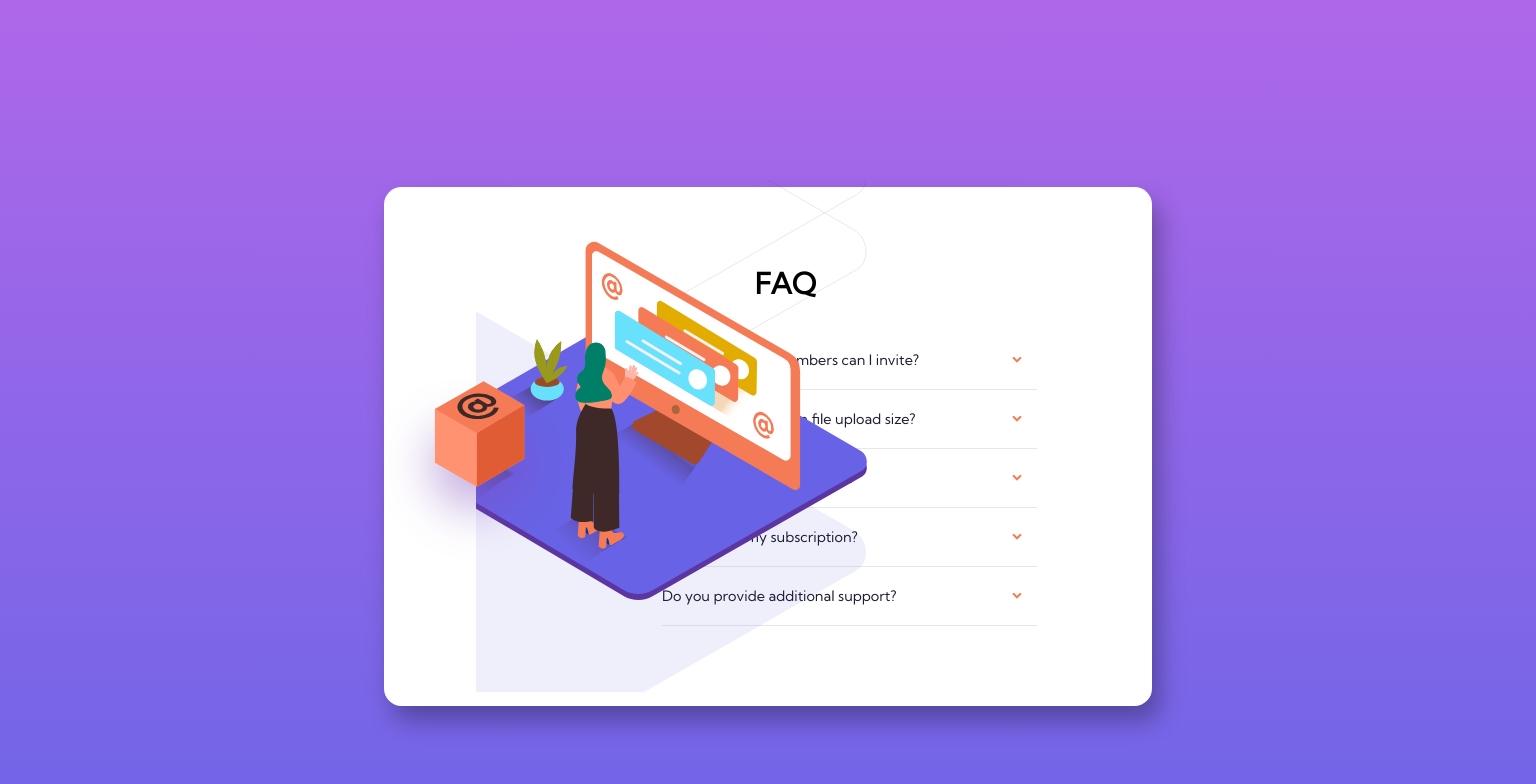
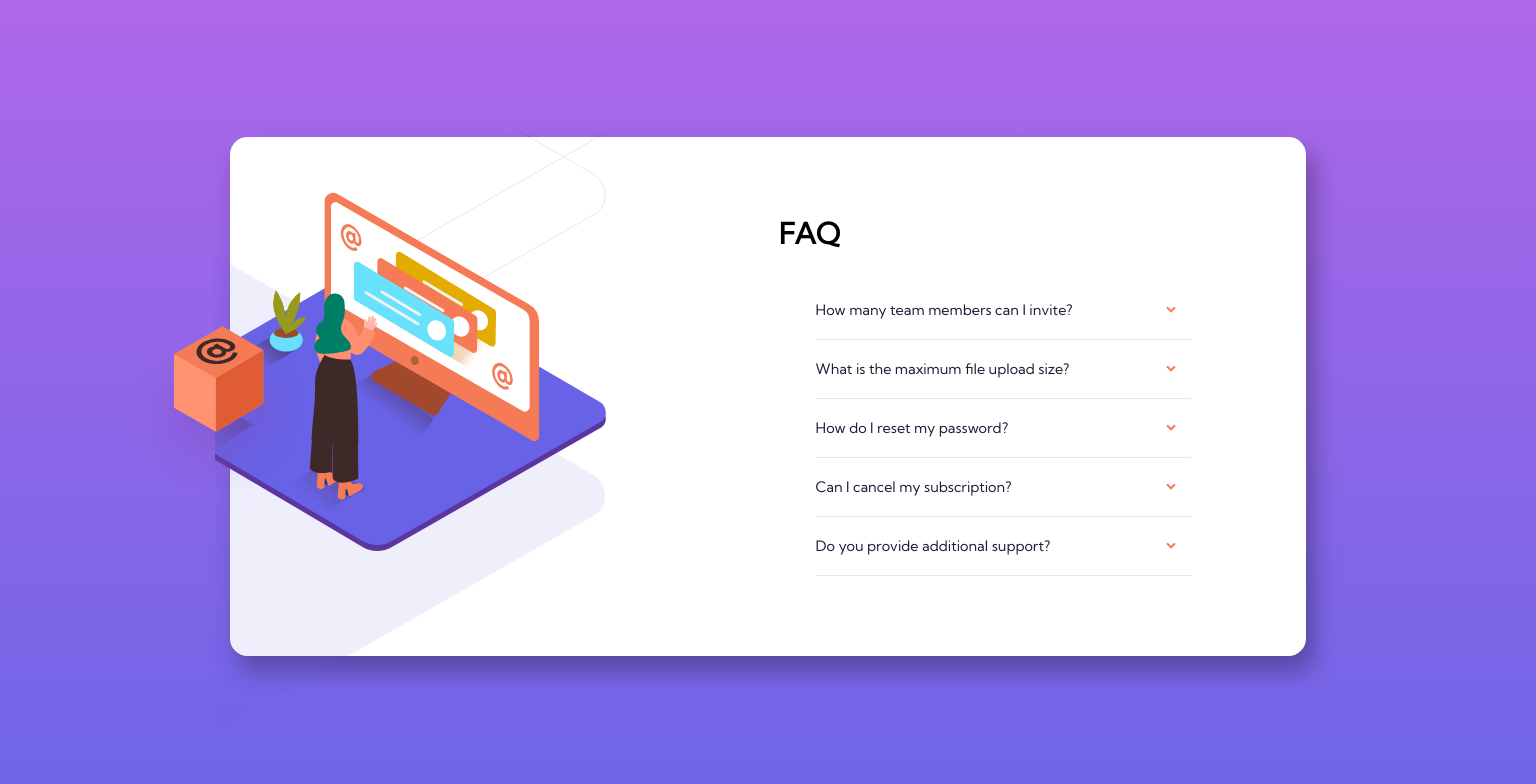
Before and after one commit to marcosfsousa/FAQ-accordion-card, a plain HTML site: page index.html in a window 1536 px wide. Shown: the top 784 px of the page. Drawn offline with Linux system fonts and the light colour scheme.

Commit message:
refactored desktop breakpoint

```diff
--- a/styles.css
+++ b/styles.css
@@ -149,10 +149,10 @@ label {
 
     .image_box {
         position: absolute;
-        left: 476px;
+        left: 215px;
         width: 700px;
-        top: 180px;
-        height: 64%;
+        top: 131px;
+        height: 85%;
         overflow: hidden;
     }
 
@@ -162,12 +162,12 @@ label {
         padding-right: 115px;
         padding-bottom: 80px;
         font-size: 1.2em;
-        max-width: 50%;
-        margin: 0px auto 250px auto;
+        max-width: 70%;
+        margin: -50px auto 250px auto;
     }
 
     .text-center {
-        margin-right: -135px;
+        margin-right: -183px;
         padding-bottom: 10px;
 
     }
@@ -195,7 +195,7 @@ label {
 
     .img-desk-background {
         position: relative;
-        top: -665px;
+        top: -672px;
         left: -575px;
 
     }
@@ -208,8 +208,8 @@ label {
     }
     .img-box-desktop {
         position: relative;
-        top: 379px;
-        left: 384px;
+        top: 324px;
+        left: 123px;
         z-index: 9999;
     }
 }
```
